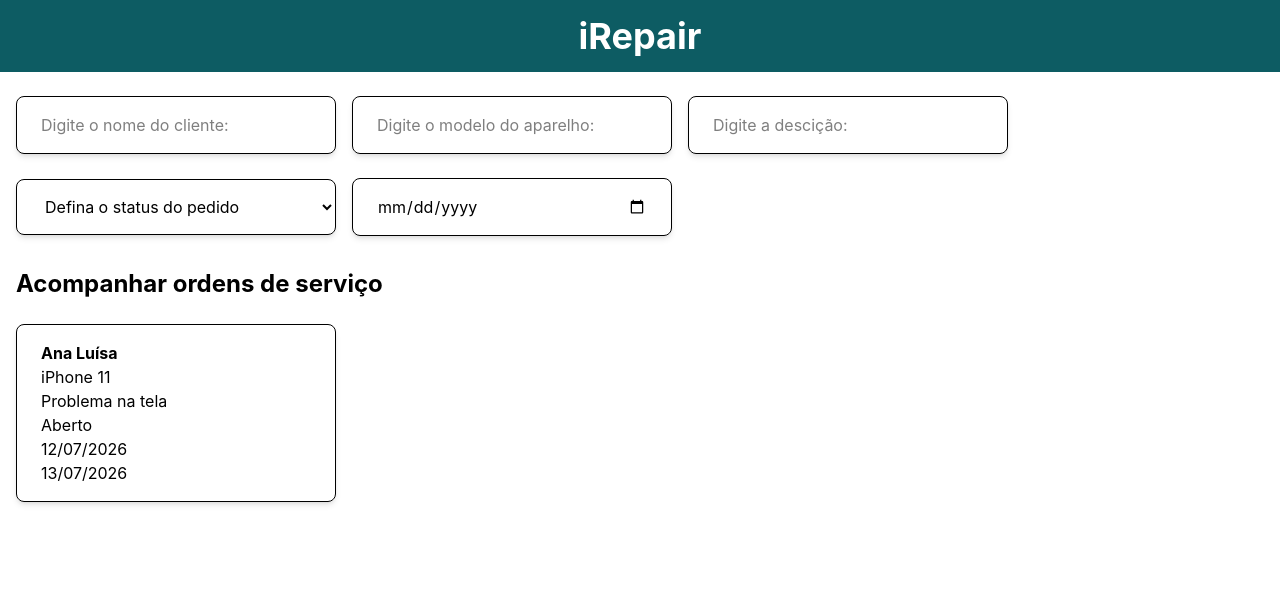
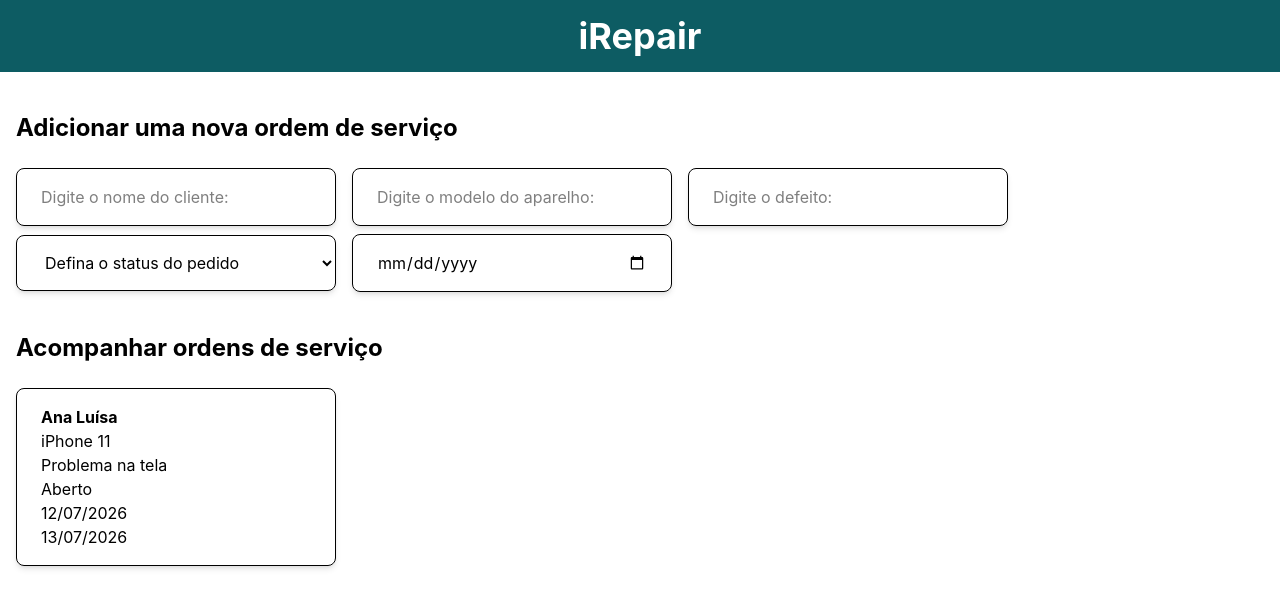
Before and after one commit to analuisamilhomem/iRepair, a React (Vite) app: page / in a window 1280 px wide. Shown: the top 608 px of the page. Built offline with nearby package versions, Linux system fonts and the light colour scheme.

Commit message:
feat: junta input ao useState

```diff
--- a/src/App.tsx
+++ b/src/App.tsx
@@ -22,8 +22,9 @@ export function App() {
   return (
   <div>
     <Header />
+    <h2 className= "font-bold px-4 py-4 mt-6 text-2xl">Adicionar uma nova ordem de serviço </h2>
     <NewServiceForm />
-    <h2 className= "font-bold px-4 py-4 mt-4 text-2xl">Acompanhar ordens de serviço</h2>
+    <h2 className= "font-bold px-4 py-4 mt-6 text-2xl">Acompanhar ordens de serviço</h2>
     {orders.map((order, index) => (
       <ServiceCard
         key={index}
--- a/src/components/NewServiceForm.tsx
+++ b/src/components/NewServiceForm.tsx
@@ -1,17 +1,70 @@
+import { useState } from 'react'
+
 export function NewServiceForm() {
-  return (
+  const [newOrder, setNewOrder] = useState({
+    nomeUsuario: "",
+    modeloAparelho: "",
+    defeito: "",
+    status: "",
+    prazoEntrega: ""
+  })
+
+    function fazMudanca(e) {
+    const nomeDoCampo = e.target.name
+    const valorDigitado = e.target.value
+
+    setNewOrder({ ...newOrder, [nomeDoCampo]: valorDigitado })
+    }
+
+   return (
     <div>
-      <form className="flex flex-col gap-2">
+      <form>
         <div>
-            <input className="border mt-6 ml-4 px-6 py-4 w-80 rounded-lg shadow-md" type="text" id="input-nome-do-cliente" placeholder="Digite o nome do cliente:" />
-            <input className="border mt-6 ml-4 px-6 py-4 w-80 rounded-lg shadow-md" type="text" id="input-modelo-do-aparelho" placeholder="Digite o modelo do aparelho:" />
-            <input className="border mt-6 ml-4 px-6 py-4 w-80 rounded-lg shadow-md" type="text" id="input-descricao" placeholder="Digite a descição:" />
-            <select className="border mt-6 ml-4 px-6 py-4 w-80 rounded-lg shadow-md " id="input-status" defaultValue="">
+            <input
+            name="nomeUsuario"
+            className="border mt-2 ml-4 px-6 py-4 w-80 rounded-lg shadow-md"
+            type="text"
+            id="input-nome-do-cliente"
+            placeholder="Digite o nome do cliente:"
+            onChange= {fazMudanca}
+            value={newOrder.nomeUsuario} />
+
+            <input
+            name="modeloAparelho"
+            className="border mt-2 ml-4 px-6 py-4 w-80 rounded-lg shadow-md"
+            type="text"
+            id="input-modelo-do-aparelho"
+            placeholder="Digite o modelo do aparelho:"
+             onChange= {fazMudanca}
+             value={newOrder.modeloAparelho}/>
+
+            <input
+            name="defeito"
+            className="border mt-2 ml-4 px-6 py-4 w-80 rounded-lg shadow-md"
+            type="text"
+            id="input-defeito"
+            placeholder="Digite o defeito:"
+            onChange= {fazMudanca}
+            value={newOrder.defeito}/>
+
+            <select
+            name="status"
+            className="border mt-2 ml-4 px-6 py-4 w-80 rounded-lg shadow-md "
+            id="input-status"
+            onChange= {fazMudanca}
+            value={newOrder.status}>
                 <option value="" disabled>Defina o status do pedido</option>
                 <option value="aberto">Aberto</option>
                 <option value="finalizado">Finalizado</option>
             </select>
-            <input className="border mt-6 ml-4 px-6 py-4 w-80 rounded-lg shadow-md "type="date" id="input-prazo-entrega"/>
+
+            <input
+            name="prazoEntrega"
+            className="border mt-2 ml-4 px-6 py-4 w-80 rounded-lg shadow-md "
+            type="date"
+            id="input-prazo-entrega"
+            onChange= {fazMudanca}
+            value={newOrder.prazoEntrega}/>
 
         </div>
       </form>
```
